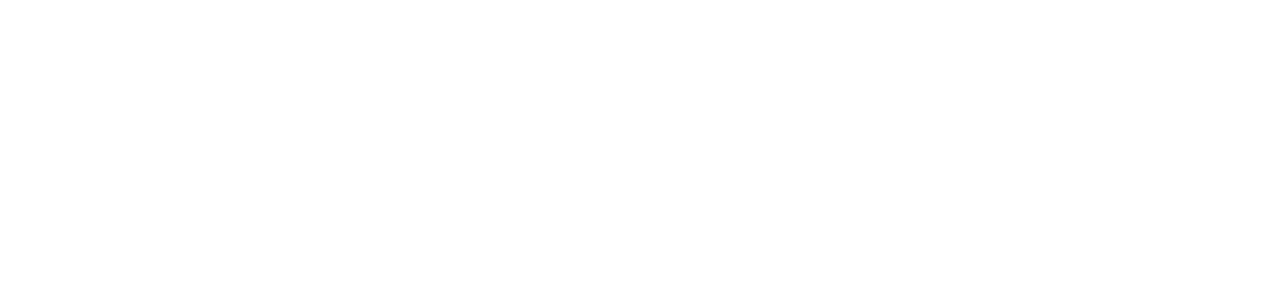
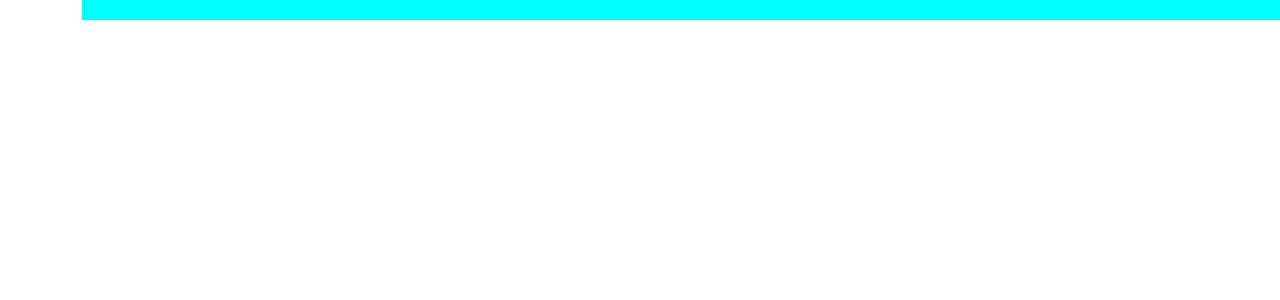
Before and after one commit to farimah-ghazi/shop, a React (Create React App) app: page / in a window 1280 px wide. Shown: the top 300 px of the page. Built offline with nearby package versions, Linux system fonts and the light colour scheme.

Commit message:
add modular css to home

```diff
--- a/src/pages/home/HomePage.js
+++ b/src/pages/home/HomePage.js
@@ -1,5 +1,7 @@
+import styles from "./HomePage.module.css";
+
 function HomePage() {
-  return <div>HomePage</div>;
+  return <div className={styles.container}>HomePage</div>;
 }
 
 export default HomePage;
--- /dev/null
+++ b/src/pages/home/HomePage.module.css
@@ -0,0 +1,3 @@
+.container{
+    background-color: aqua;
+}
```
